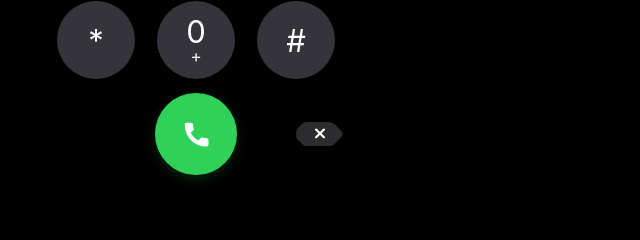
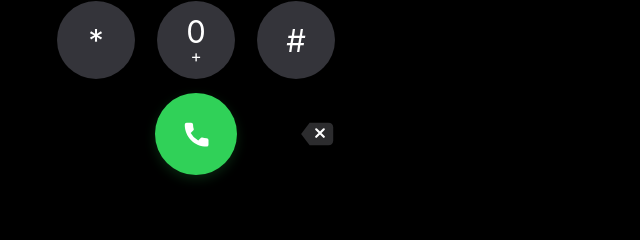
Before and after one commit to daymertorres/iphoneappp, a plain HTML site: page index.html in a window 1280 px wide. Shown: the part 486-726 px from the top of the page, 444-1084 px from the left. Drawn offline with Linux system fonts and the light colour scheme.

Commit message:
Update index.html

```diff
--- a/index.html
+++ b/index.html
@@ -134,22 +134,31 @@
             </svg>
           </button>
 
-         <button id="deleteBtn" class="delete-btn" aria-label="Borrar">
+        <button id="deleteBtn" class="delete-btn" aria-label="Borrar">
   <svg
-    viewBox="0 0 56 36"
-    aria-hidden="true"
-    width="38"
-    height="26"
+    viewBox="0 0 50 36"
+    width="34"
+    height="24"
     style="display:block"
   >
+    <!-- forma correcta tipo iPhone -->
     <path
-      d="M14 5H36.5C39.8 5 42.3 6 44.2 7.9L50.8 14.5C52.7 16.4 52.7 19.6 50.8 21.5L44.2 28.1C42.3 30 39.8 31 36.5 31H14C11.9 31 10.1 30.2 8.6 28.7L3.7 23.8C1.8 21.9 1.8 14.1 3.7 12.2L8.6 7.3C10.1 5.8 11.9 5 14 5Z"
+      d="M14 6
+         H34
+         C37 6 39 8 39 11
+         V25
+         C39 28 37 30 34 30
+         H14
+         L5 18
+         Z"
       fill="#2c2c2e"
     />
+
+    <!-- X centrada -->
     <path
-      d="M23.8 13.2L32.2 21.6M32.2 13.2L23.8 21.6"
+      d="M21 13 L29 21 M29 13 L21 21"
       stroke="#ffffff"
-      stroke-width="2.3"
+      stroke-width="2.2"
       stroke-linecap="round"
     />
   </svg>
```
